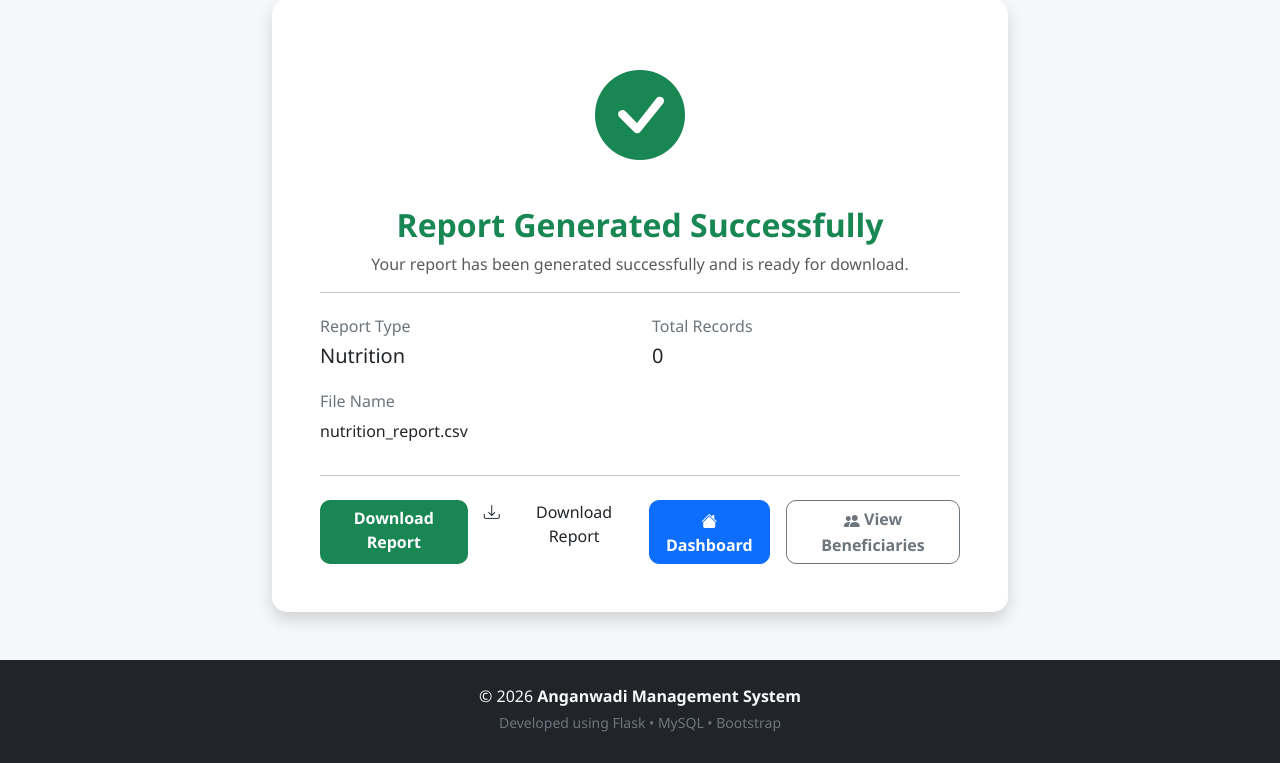
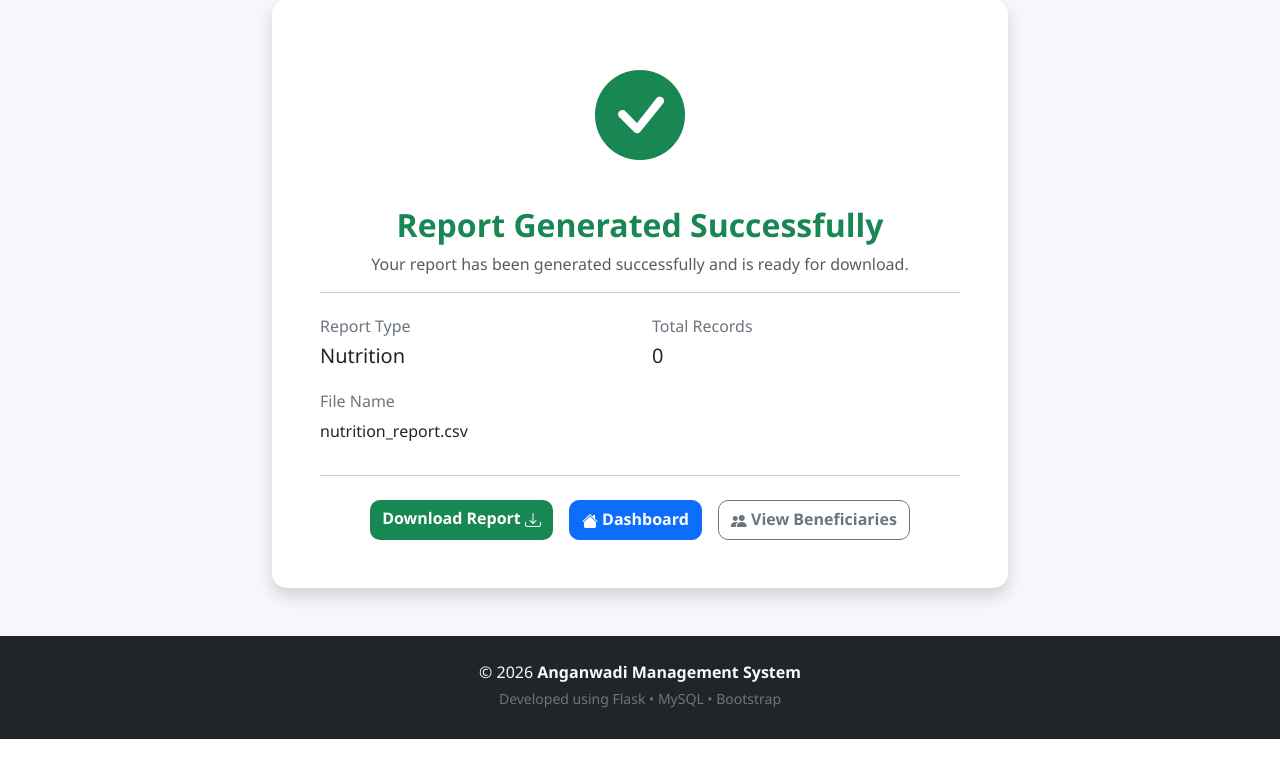
Before and after one commit to aniket-chate/anganwadi-management-system, a Flask app: page /report/nutrition in a window 1280 px wide. Shown: the part 87-850 px from the top of the page. After the commit the page ends 826 px from the top, so only its background shows below. Run offline with Flask 3, Linux system fonts and the light colour scheme; data that the repository does not hold is empty.

Commit message:
Update generated report template

```diff
--- a/templates/report_generated.html
+++ b/templates/report_generated.html
@@ -96,13 +96,12 @@ Report Generated
 
                     <a
                        href="{{ url_for('report.download', report_type=report_type) }}"
-                         class="btn btn-success"
->
-    Download Report
-</a>
+                        class="btn btn-success">
+                        Download Report
+
                         <i class="bi bi-download"></i>
 
-                        Download Report
+
 
                     </a>
 
```
